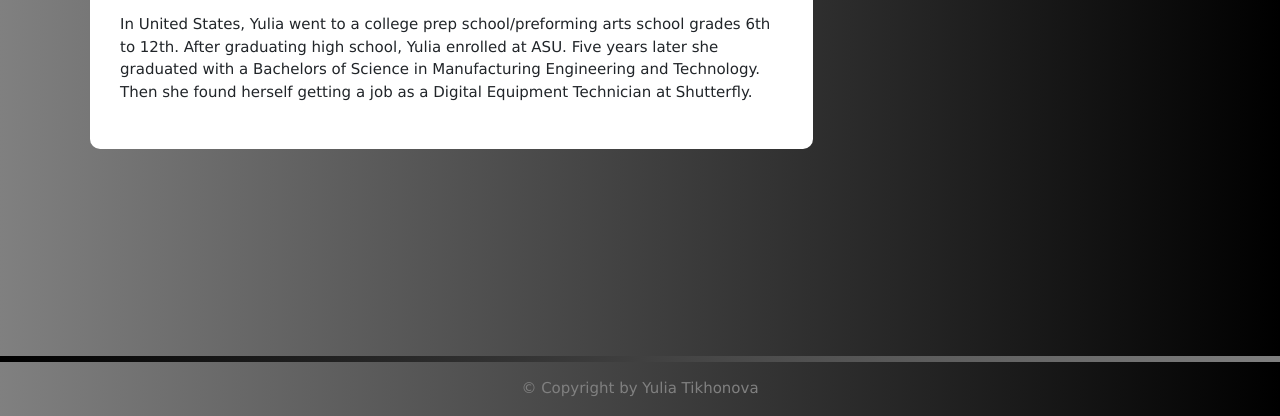
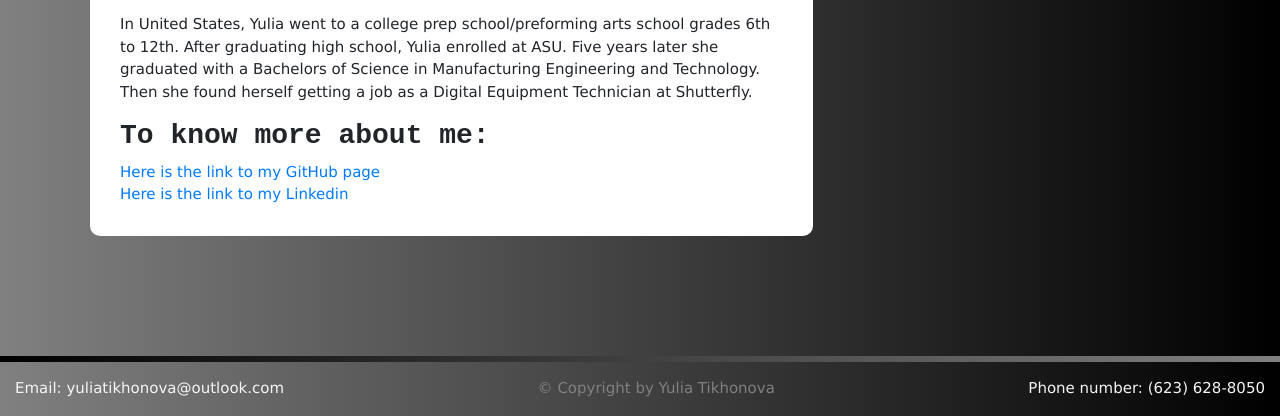
Before and after one commit to yuliatikhonova/HW-2-Responsive-Portfolio, a plain HTML site: page index.html in a window 1280 px wide. Shown: the part 384-800 px from the top of the page. Drawn offline with nearby package versions, Linux system fonts and the light colour scheme.

Commit message:
finished doing updates for HW7

```diff
--- a/Assets/Style.css
+++ b/Assets/Style.css
@@ -42,11 +42,9 @@ main {
     border-radius: 10px;
 }
 
-h1{
+h1, h3 {
     font-family: monospace;
     font-weight: bold;
-    font-size: 40px;
-
 }
 
 .row {
@@ -89,3 +87,15 @@ h1{
     margin-top: 15px;
     color: gray;
 }
+
+.phone {
+    float: right;
+    color: whitesmoke;
+    margin: 15px;
+}
+
+.email {
+    float: left;
+    color: whitesmoke;
+    margin: 15px;
+}
--- a/index.html
+++ b/index.html
@@ -64,6 +64,10 @@
             Manufacturing Engineering and Technology. Then she found herself getting a job as a Digital Equipment
             Technician at Shutterfly.
           </p>
+          <h3>To know more about me:</h3>
+          <a href="https://github.com/yuliatikhonova" target="_blank">Here is the link to my GitHub page</a>
+          <br>
+          <a href="https://www.linkedin.com/in/yulia-tikhonova-ab7b7552" target="_blank">Here is the link to my Linkedin</a>
         </article>
       </section>
     </div>
@@ -71,9 +75,9 @@
 
   <footer class="footer">
     <div class="line"></div>
-    <p class="text-box">
-      &copy; Copyright by Yulia Tikhonova
-    </p>
+    <p class="email">Email: yuliatikhonova@outlook.com</p>
+    <p class="phone">Phone number: (623) 628-8050</p>
+    <p class="text-box">&copy; Copyright by Yulia Tikhonova</p>
   </footer>
 
   <script src="https://code.jquery.com/jquery-3.4.1.slim.min.js"
```
Also changed, not shown: contact.html (+16 -13 lines), portfolio.html (+6 -6 lines).
